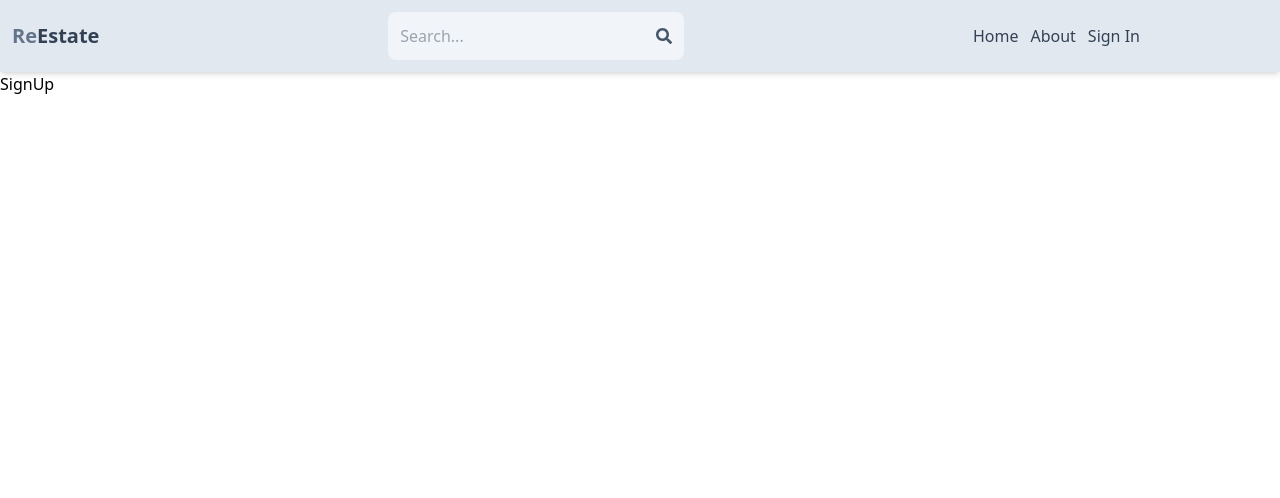
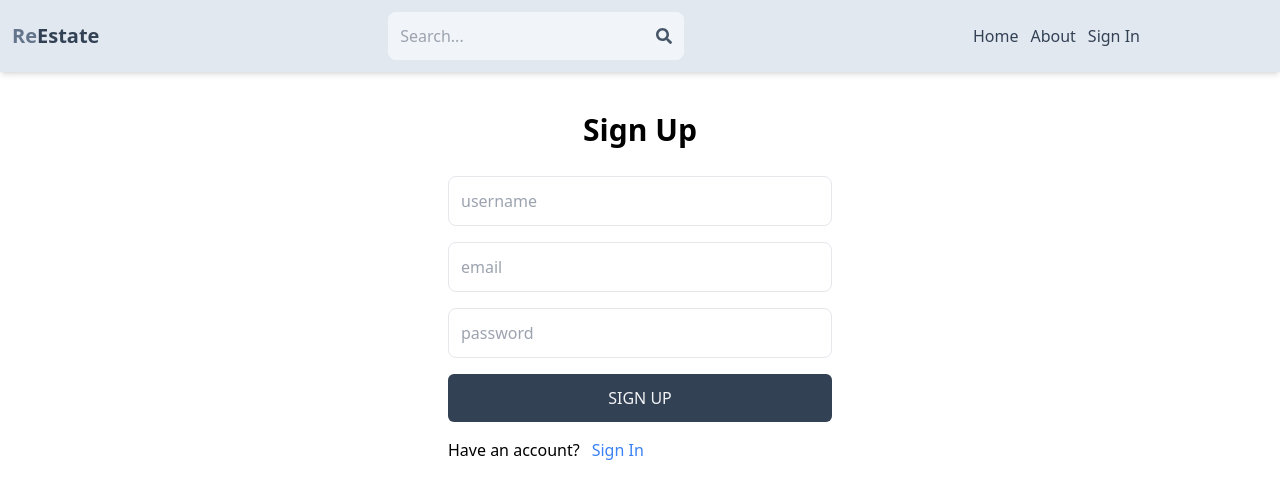
Before and after one commit to yilinghu321/real-estate-project, a React (Vite) app in the folder client/: page /sign-up in a window 1280 px wide. Shown: the top 498 px of the page. Built offline with nearby package versions, Linux system fonts and the light colour scheme.

Commit message:
adding sign up page

```diff
--- a/client/src/pages/SignUp.jsx
+++ b/client/src/pages/SignUp.jsx
@@ -1,7 +1,21 @@
-import React from 'react'
+import { Link } from "react-router-dom"
 
 export default function SignUp() {
   return (
-    <div>SignUp</div>
+    <div className='p-3 max-w-lg mx-auto'>
+      <h1 className='text-3xl text-center font-semibold my-7'>Sign Up</h1>
+      <form className='flex flex-col mx-auto gap-4 w-1/2 md:w-96'>
+        <input type="text" placeholder='username' className='border p-3 rounded-lg' ide='username'/>
+        <input type="text" placeholder='email' className='border p-3 rounded-lg' ide='email'/>
+        <input type="text" placeholder='password' className='border p-3 rounded-lg' ide='password'/>
+        <button className='bg-slate-700 text-gray-100 p-3 rounded-md uppercase hover:opacity-90 disabled::opacity-70'>Sign Up</button>
+      </form>
+      <div className='flex gap-3 mx-auto w-1/2 md:w-96 mt-4'>
+        <p>Have an account?</p>
+        <Link to='/sign-in'>
+          <span className="text-blue-500">Sign In</span>
+        </Link>
+      </div>
+    </div>
   )
 }
```
